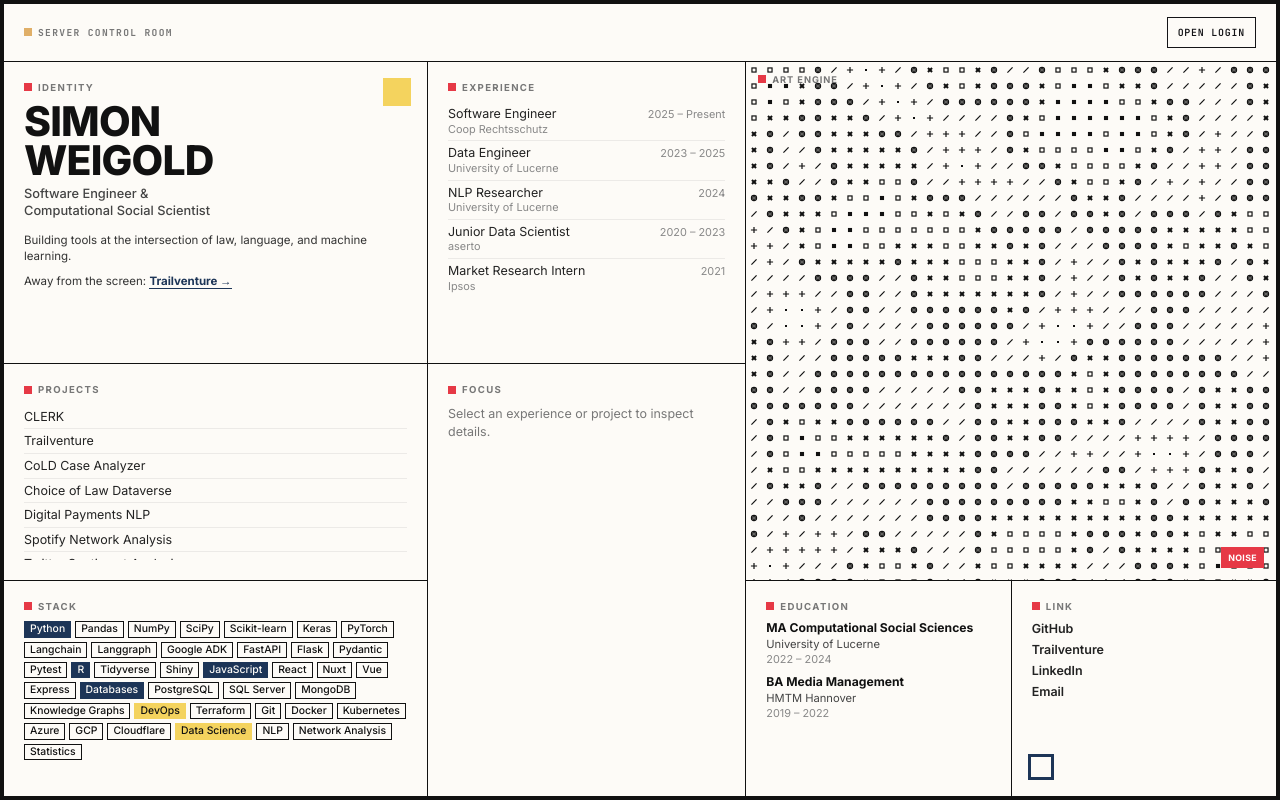
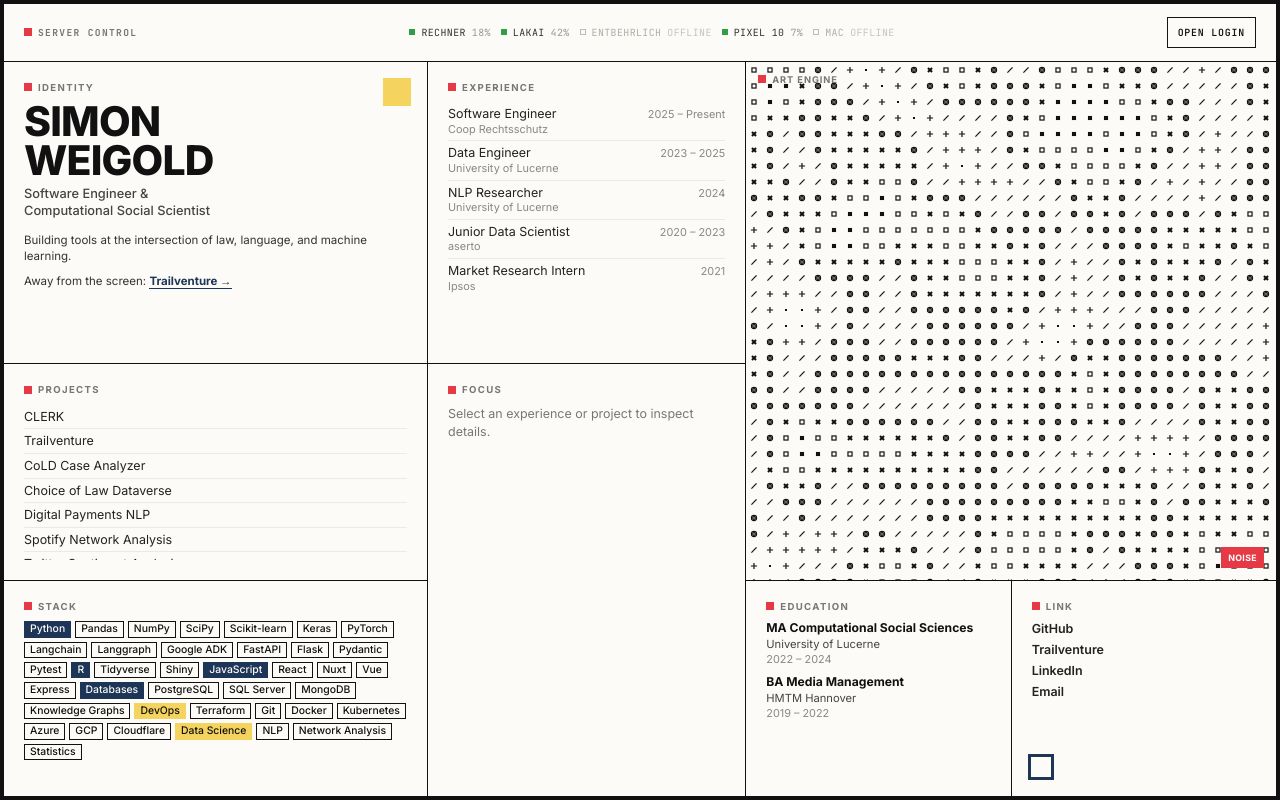
Before and after one commit to simonweigold/simonweigold.github.io, a React (Vite) app in the folder portfolio/: page / in a window 1280 px wide. Built offline with nearby package versions, Linux system fonts and the light colour scheme.

Commit message:
Server Control: red marker, rename, public cluster status readout

```diff
--- a/portfolio/src/App.tsx
+++ b/portfolio/src/App.tsx
@@ -343,6 +343,15 @@ const DASH_WIDGETS = [
   { label: "Memory", delay: 150 },
   { label: "Disk", delay: 210 },
   { label: "Network", delay: 270 },
+];
+
+/* Dummy cluster data — will come from the hosted backend later. */
+const clusterMachines = [
+  { name: "Rechner", online: true, cpu: 18 },
+  { name: "Lakai", online: true, cpu: 42 },
+  { name: "Entbehrlich", online: false, cpu: 0 },
+  { name: "Pixel 10", online: true, cpu: 7 },
+  { name: "Mac", online: false, cpu: 0 },
 ];
 
 function LoginOverlay({
@@ -883,7 +892,25 @@ function App() {
         .panel.admin .panel-label {
           color: #777; font-family: var(--font-mono); margin-bottom: 0.5rem;
         }
-        .panel.admin .panel-label::before { background: #e0af68; }
+
+        /* Cluster status */
+        .cluster {
+          list-style: none; flex: 1; display: flex; align-items: center;
+          justify-content: center; gap: 10px; margin: 0; padding: 0;
+        }
+        .cluster-node {
+          display: flex; align-items: center; gap: 6px;
+          font-family: var(--font-mono); font-size: 0.62rem;
+          text-transform: uppercase; letter-spacing: 0.04em; color: #333;
+          white-space: nowrap;
+        }
+        .cluster-dot { width: 6px; height: 6px; background: #2f9e44; flex-shrink: 0; }
+        .cluster-metric { color: #999; }
+        .cluster-node.offline { color: #b0ada6; }
+        .cluster-node.offline .cluster-dot { background: transparent; border: 1px solid #bbb; }
+        .cluster-node.offline .cluster-metric { color: #c4c4c4; }
+        .cluster-bar { display: none; }
+
         .admin-open-btn {
           margin-top: auto; width: 100%;
           font-family: var(--font-mono); font-size: 0.62rem; font-weight: 600;
@@ -1179,9 +1206,10 @@ function App() {
 
           /* Admin: compact horizontal strip */
           .admin { grid-column: 1 / 3; grid-row: 6; }
-          .panel.admin { flex-direction: row; align-items: center; gap: 10px; }
+          .panel.admin { flex-direction: row; align-items: center; gap: 10px; flex-wrap: wrap; row-gap: 8px; }
           .panel.admin .panel-label { margin-bottom: 0; }
           .admin-open-btn { margin-top: 0; margin-left: auto; width: auto; }
+          .cluster { flex-basis: 100%; order: 3; justify-content: flex-start; overflow-x: auto; }
 
           /* Skills: full width at the bottom */
           .skills { grid-column: 1 / 3; grid-row: 7; }
@@ -1270,7 +1298,23 @@ function App() {
 
         {/* ADMIN */}
         <div className="panel admin">
-          <div className="panel-label">Server Control Room</div>
+          <div className="panel-label">Server Control</div>
+          <ul className="cluster" aria-label="Cluster status">
+            {clusterMachines.map((m) => (
+              <li
+                key={m.name}
+                className={`cluster-node${m.online ? "" : " offline"}`}
+                style={{ "--load": `${m.cpu}%` } as CSSProperties}
+              >
+                <span className="cluster-dot" aria-hidden="true" />
+                <span className="cluster-name">{m.name}</span>
+                <span className="cluster-metric">{m.online ? `${m.cpu}%` : "offline"}</span>
+                <span className="cluster-bar" aria-hidden="true">
+                  <span className="cluster-bar-fill" />
+                </span>
+              </li>
+            ))}
+          </ul>
           <button ref={openBtnRef} className="admin-open-btn" onClick={openLogin}>
             Open Login
           </button>
```
